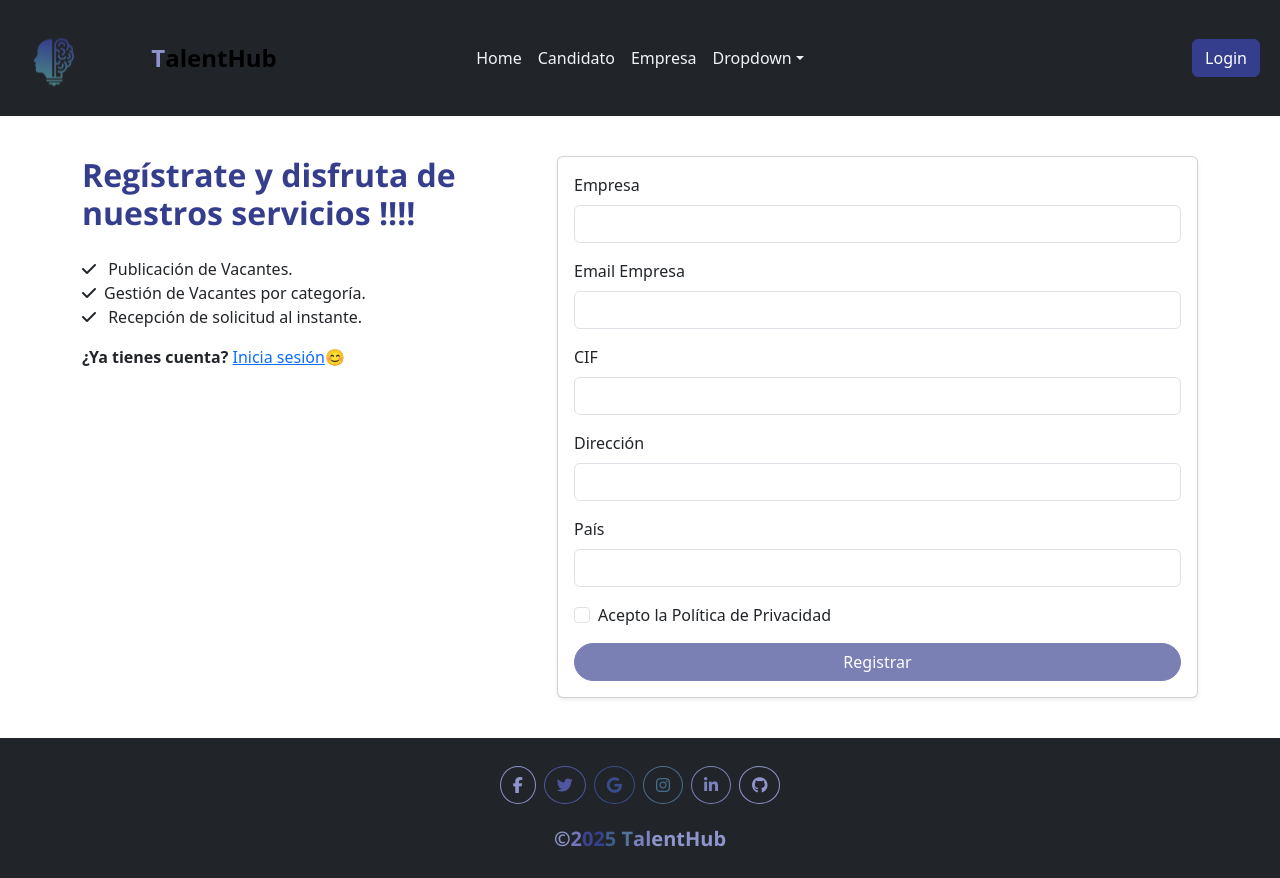
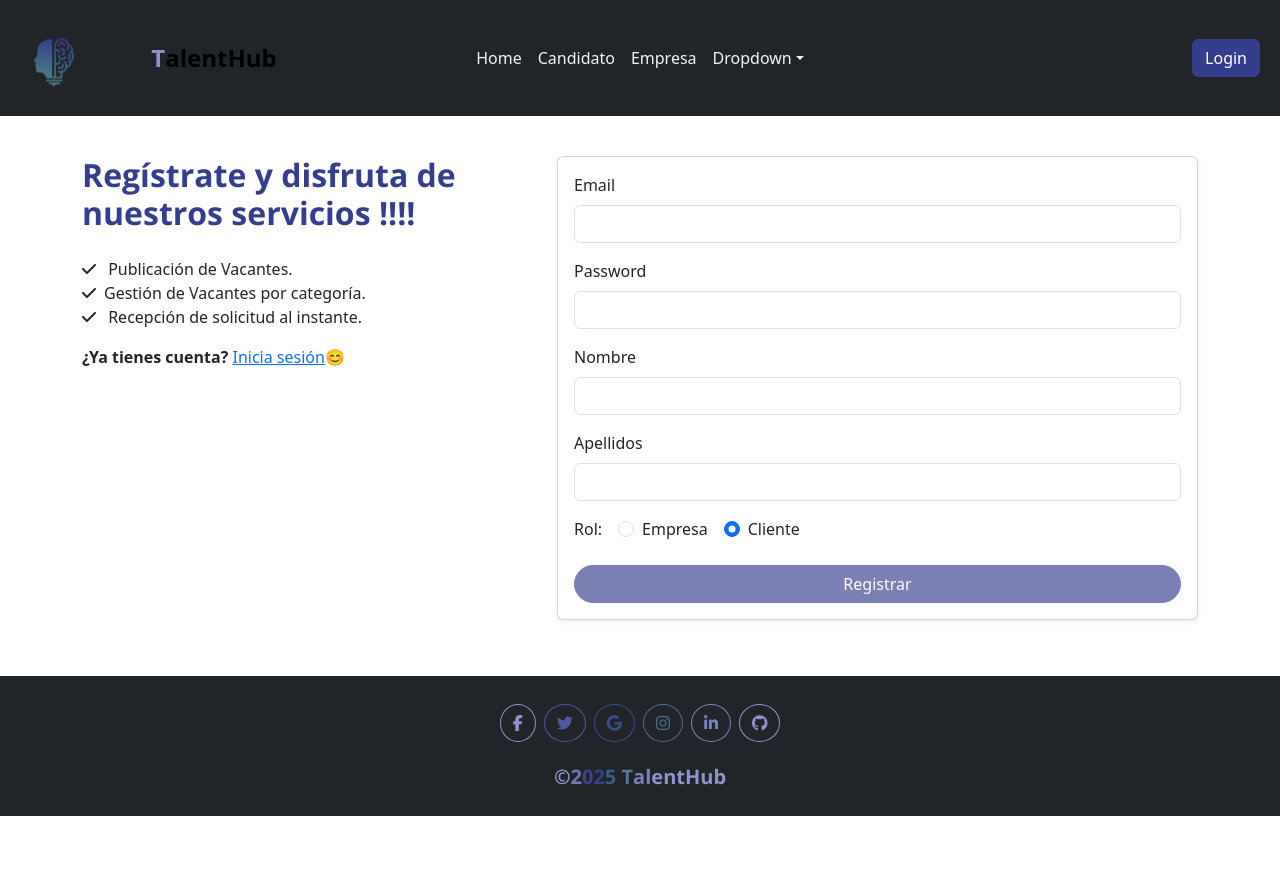
Before and after one commit to GonzaloSC95/TalentHub, an Angular app in the folder FrontEnd/TalentHub/: page /registro in a window 1280 px wide. After the commit the page ends 816 px from the top, so only its background shows below. Built offline with nearby package versions, Linux system fonts and the light colour scheme.

Commit message:
update
cambios en el front

```diff
--- a/FrontEnd/TalentHub/src/app/app.routes.ts
+++ b/FrontEnd/TalentHub/src/app/app.routes.ts
@@ -6,7 +6,6 @@ import { RegistroComponent } from './pages/registro/registro.component';
 export const routes: Routes = [
   { path: '', redirectTo: 'home', pathMatch: 'full' },
   { path: 'home', component: HomeComponent },
-  { path: 'logout', component: HomeComponent },
   { path: 'login', component: LoginComponent },
   { path: 'registro', component: RegistroComponent },
 ];
--- a/FrontEnd/TalentHub/src/app/interfaces/empresa.ts
+++ b/FrontEnd/TalentHub/src/app/interfaces/empresa.ts
@@ -1,5 +1,5 @@
 export interface Empresa {
-  idEmpresa: number;
+  idEmpresa?: number;
   cif: string;
   nombreEmpresa: string;
   direccionFiscal: string;
--- a/FrontEnd/TalentHub/src/app/interfaces/usuario.ts
+++ b/FrontEnd/TalentHub/src/app/interfaces/usuario.ts
@@ -3,8 +3,8 @@ export interface Usuario {
   nombre: string;
   apellidos: string;
   password: string;
-  enabled: string;
+  enabled: number;
   fechaRegistro: Date;
   rol: string;
-  empresa: string;
+  empresa?: string;
 }
--- a/FrontEnd/TalentHub/src/app/pages/registro/registro.component.html
+++ b/FrontEnd/TalentHub/src/app/pages/registro/registro.component.html
@@ -21,41 +21,85 @@
                <form [formGroup]="reactiveForm" (ngSubmit)="onSubmit()">
 
                   <div class="mb-3">
-                     <label for="empresa" class="form-label">Empresa</label>
-                     <input type="text" class="form-control" id="empresa" formControlName="empresa" />
-                     <div class="invalid-feedback">Este campo es obligatorio.</div>
+                     <label class="form-label">Email</label>
+                     <input type="email" class="form-control" formControlName="email" />
+                     @if(checkControl('email', 'required')){
+                     <p class="text-danger my-2">Campo obligatorio</p>
+                     }
                   </div>
 
                   <div class="mb-3">
-                     <label for="email" class="form-label">Email Empresa</label>
-                     <input type="email" class="form-control" id="email" formControlName="email" />
-                     <div class="invalid-feedback">Introduce un email válido.</div>
+                     <label class="form-label">Password</label>
+                     <input type="password" class="form-control" formControlName="password" />
+                     @if(checkControl('password', 'required')){
+                     <p class="text-danger my-2">Campo obligatorio</p>
+                     }
                   </div>
 
                   <div class="mb-3">
-                     <label for="cif" class="form-label">CIF</label>
-                     <input type="text" class="form-control" id="cif" formControlName="cif" />
-                     <div class="invalid-feedback">Este campo es obligatorio.</div>
+                     <label class="form-label">Nombre</label>
+                     <input type="text" class="form-control" formControlName="nombre" />
+                     @if(checkControl('nombre', 'required')){
+                     <p class="text-danger my-2">Campo obligatorio</p>
+                     }
                   </div>
 
                   <div class="mb-3">
-                     <label for="direccion" class="form-label">Dirección</label>
-                     <input type="text" class="form-control" id="direccion" formControlName="direccion" />
-                     <div class="invalid-feedback">Este campo es obligatorio.</div>
+                     <label class="form-label">Apellidos</label>
+                     <input type="text" class="form-control" formControlName="apellidos" />
+                     @if(checkControl('apellidos', 'required')){
+                     <p class="text-danger my-2">Campo obligatorio</p>
+                     }
+                  </div>
+
+                  @if(isRolEmpresa())
+                  {
+                  <div class="mb-3">
+                     <label class="form-label">Empresa</label>
+                     <input type="text" class="form-control" formControlName="empresa" />
+                     @if(checkControl('empresa', 'required')){
+                     <p class="text-danger my-2">Campo obligatorio</p>
+                     }
                   </div>
 
                   <div class="mb-3">
-                     <label for="pais" class="form-label">País</label>
-                     <input type="text" class="form-control" id="pais" formControlName="pais" />
-                     <div class="invalid-feedback">Este campo es obligatorio.</div>
+                     <label class="form-label">CIF</label>
+                     <input type="text" class="form-control" formControlName="cif" />
+                     @if(checkControl('cif', 'required')){
+                     <p class="text-danger my-2">Campo obligatorio</p>
+                     }
                   </div>
 
-                  <div class="form-check mb-3">
-                     <input class="form-check-input" type="checkbox" id="politica" formControlName="politica" />
-                     <label class="form-check-label" for="politica">
-                        Acepto la Política de Privacidad
-                     </label>
-                     <div class="invalid-feedback">Debes aceptar la política.</div>
+                  <div class="mb-3">
+                     <label class="form-label">Dirección</label>
+                     <input type="text" class="form-control" formControlName="direccion" />
+                     @if(checkControl('direccion', 'required')){
+                     <p class="text-danger my-2">Campo obligatorio</p>
+                     }
+                  </div>
+
+                  <div class="mb-3">
+                     <label class="form-label">País</label>
+                     <input type="text" class="form-control" formControlName="pais" />
+                     @if(checkControl('pais', 'required')){
+                     <p class="text-danger my-2">Campo obligatorio</p>
+                     }
+                  </div>
+                  }
+
+                  <div class="mb-3">
+                     <label class="form-label me-3">Rol:</label>
+                     <div class="form-check form-check-inline">
+                        <input class="form-check-input" type="radio" formControlName="rol" value="EMPRESA" />
+                        <label class="form-check-label">Empresa</label>
+                     </div>
+                     <div class="form-check form-check-inline">
+                        <input class="form-check-input" type="radio" formControlName="rol" value="CLIENTE" />
+                        <label class="form-check-label">Cliente</label>
+                     </div>
+                     @if(checkControl('rol', 'required')){
+                     <p class="text-danger my-2">Campo obligatorio</p>
+                     }
                   </div>
 
                   <button type="submit" class="btn btn-primary rounded-pill w-100" [disabled]="reactiveForm.invalid">
--- a/FrontEnd/TalentHub/src/app/pages/registro/registro.component.ts
+++ b/FrontEnd/TalentHub/src/app/pages/registro/registro.component.ts
@@ -7,6 +7,8 @@ import {
   ReactiveFormsModule,
   Validators,
 } from '@angular/forms';
+import { Usuario } from '../../interfaces/usuario';
+import { Empresa } from '../../interfaces/empresa';
 
 @Component({
   selector: 'app-registro',
@@ -16,38 +18,94 @@ import {
   styleUrl: './registro.component.css',
 })
 export class RegistroComponent {
+  usuario!: Usuario;
+  empresa!: Empresa;
   reactiveForm!: FormGroup;
 
-  constructor() {
-    this.reactiveForm = new FormGroup({
-      empresa: new FormControl(null, [Validators.required]),
-      email: new FormControl(null, [Validators.required]),
-      cif: new FormControl(null, [Validators.required]),
-      direccion: new FormControl(null, [Validators.required]),
-      pais: new FormControl(null, [Validators.required]),
-      politica: new FormControl(null, [Validators.required]),
-    });
+  constructor() {}
+
+  ngOnInit(): void {
+    this.reactiveForm = new FormGroup(
+      {
+        email: new FormControl(null, [Validators.required]),
+        password: new FormControl(null, [Validators.required]),
+        nombre: new FormControl(null, [Validators.required]),
+        apellidos: new FormControl(null, [Validators.required]),
+        empresa: new FormControl(null, []),
+        cif: new FormControl(null, []),
+        direccion: new FormControl(null, []),
+        pais: new FormControl(null, []),
+        rol: new FormControl('CLIENTE', [Validators.required]),
+      },
+      [this.empresaValidator]
+    );
   }
 
-  ngOnInit(): void {
-    this.reactiveForm = new FormGroup({
-      empresa: new FormControl(null, [Validators.required]),
-      email: new FormControl(null, [Validators.required]),
-      cif: new FormControl(null, [Validators.required]),
-      direccion: new FormControl(null, [Validators.required]),
-      pais: new FormControl(null, [Validators.required]),
-      politica: new FormControl(null, [Validators.required]),
-    });
+  checkControl(
+    formControlName: string,
+    validador: string
+  ): boolean | undefined {
+    return (
+      this.reactiveForm.get(formControlName)?.hasError(validador) &&
+      this.reactiveForm.get(formControlName)?.touched
+    );
   }
 
-  campoInvalido(campo: string): boolean {
-    const control = this.reactiveForm.get(campo);
-    return !!(control && control.invalid && control.touched);
+  isRolEmpresa(): boolean | undefined {
+    return this.reactiveForm.get('rol')?.value === 'EMPRESA';
+  }
+
+  empresaValidator(formGroup: AbstractControl): any {
+    const empresa = formGroup.get('empresa');
+    const cif = formGroup.get('cif');
+    const direccion = formGroup.get('direccion');
+    const pais = formGroup.get('pais');
+    const rol = formGroup.get('rol')?.value;
+
+    if (rol === 'EMPRESA') {
+      if (!empresa?.value || empresa.value.trim() === '') {
+        empresa?.setErrors({ required: true });
+      }
+      if (!cif?.value || cif.value.trim() === '') {
+        cif?.setErrors({ required: true });
+      }
+      if (!direccion?.value || direccion.value.trim() === '') {
+        direccion?.setErrors({ required: true });
+      }
+      if (!pais?.value || pais.value.trim() === '') {
+        pais?.setErrors({ required: true });
+      }
+    } else {
+      empresa?.setErrors(null);
+      cif?.setErrors(null);
+      direccion?.setErrors(null);
+      pais?.setErrors(null);
+    }
+    return null;
   }
 
   onSubmit(): void {
     if (this.reactiveForm.valid) {
       console.log('Formulario enviado:', this.reactiveForm.value);
+      // Creamos las interfaces de usuario y empresa
+      if (this.isRolEmpresa()) {
+        this.usuario = {
+          email: this.reactiveForm.get('email')?.value,
+          nombre: this.reactiveForm.get('empresa')?.value,
+          apellidos: this.reactiveForm.get('direccion')?.value,
+          password: this.reactiveForm.get('cif')?.value,
+          enabled: 1,
+          fechaRegistro: new Date(),
+          rol: this.reactiveForm.get('rol')?.value,
+        };
+        this.empresa = {
+          cif: this.reactiveForm.get('cif')?.value,
+          nombreEmpresa: this.reactiveForm.get('empresa')?.value,
+          direccionFiscal: this.reactiveForm.get('direccion')?.value,
+          pais: this.reactiveForm.get('pais')?.value,
+          usuario: this.reactiveForm.get('email')?.value,
+        };
+      }
       // Aquí puedes enviar los datos al backend
     } else {
       this.reactiveForm.markAllAsTouched();
```
Also changed, not shown: 1 other file (tests, documents, lock files or other folders).
